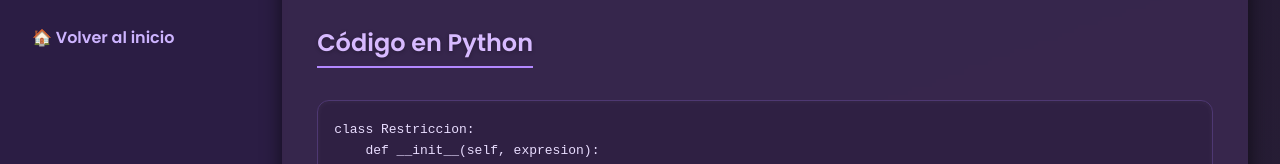
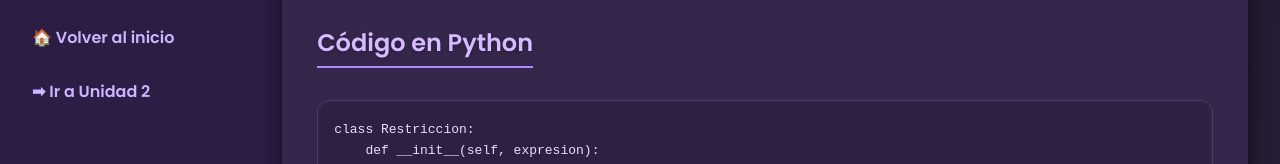
Before and after one commit to NayelinCr/Programacion-Numericaof, a plain HTML site: page unidad1/unidad1_02.html in a window 1280 px wide. Shown: the part 429-593 px from the top of the page. Drawn offline with Linux system fonts and the light colour scheme.

Commit message:
Update unidad1_02.html

```diff
--- a/unidad1/unidad1_02.html
+++ b/unidad1/unidad1_02.html
@@ -213,6 +213,8 @@
     <a href="unidad1_04.html">Actividad 04</a>
     <a href="unidad1_05.html">Actividad 05</a>
     <a href="../index.html">🏠 Volver al inicio</a>
+    <a href="../unidad2/unidad2.html">➡ Ir a Unidad 2</a>
+
   </aside>
 
   <!-- Contenido -->
```
